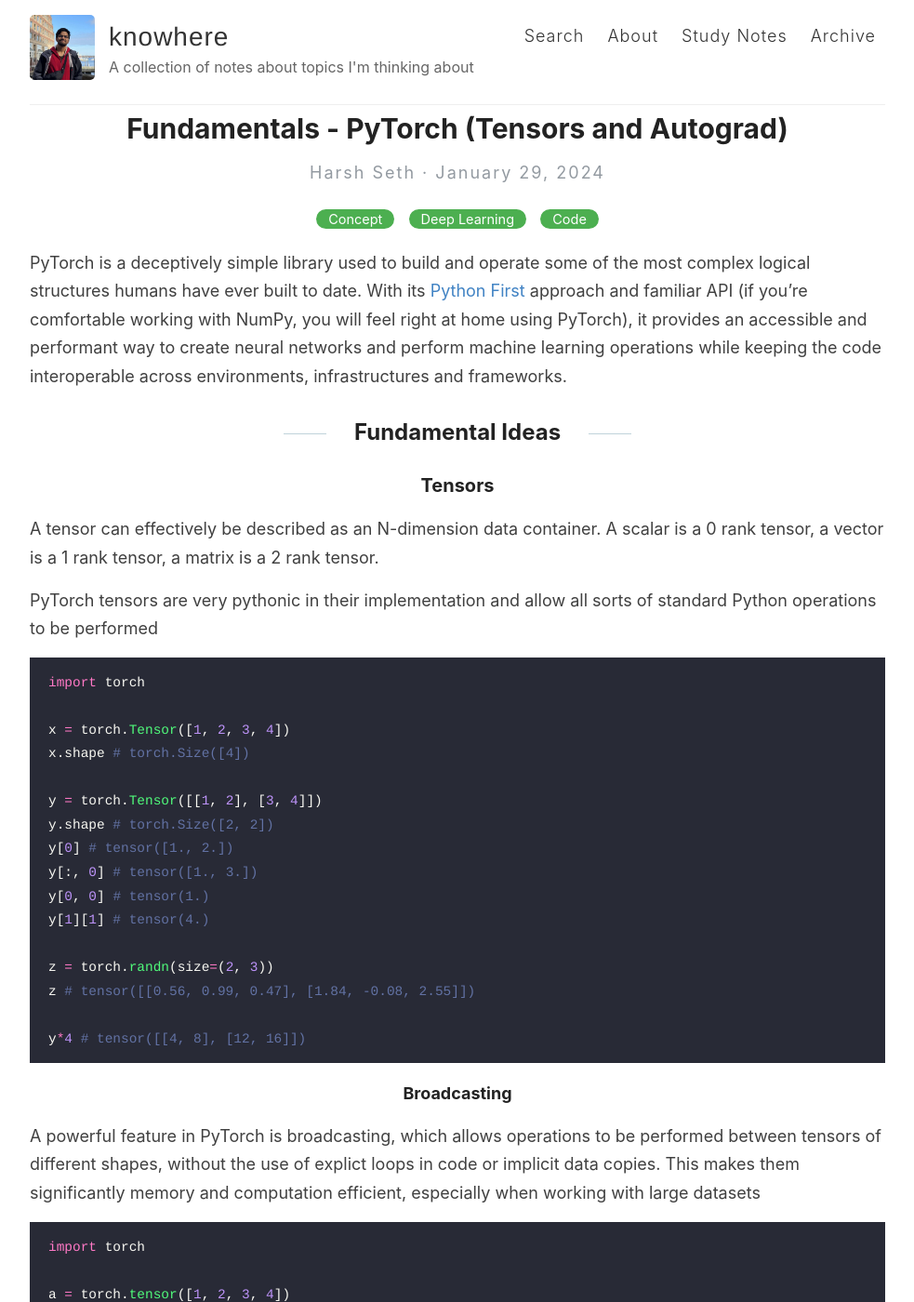
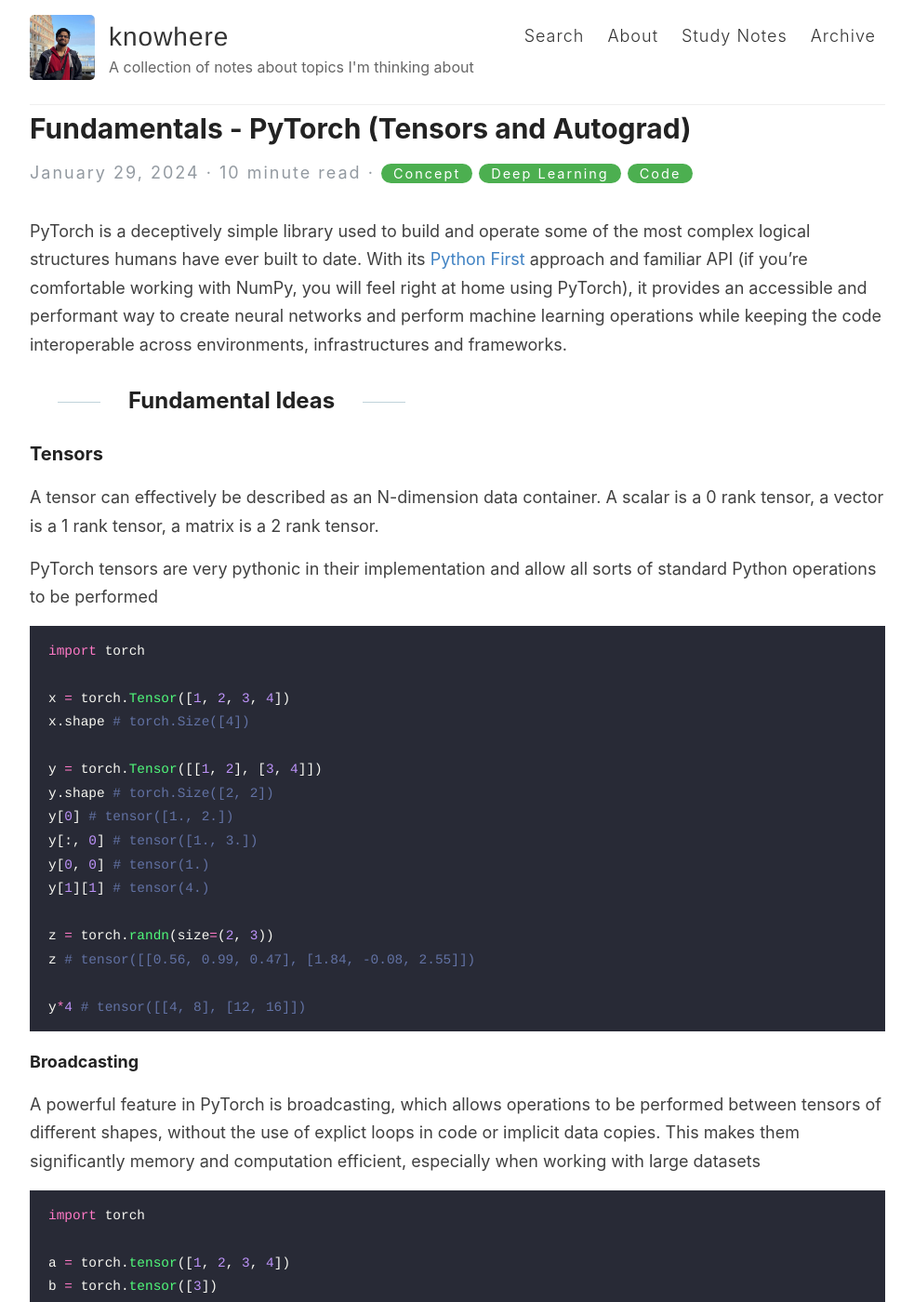
Before and after one commit to harsh-seth/knowhere, a Jekyll site: the page built from _posts/2024-01-29-fundamentals-pytorch-tensors-and-autograd.md, in a window 1280 px wide and 1400 px high. Shown: the whole window at 93% size, without its empty margins (148-1131 px from the left). Built offline with Jekyll 4.4.1, drawn with Linux system fonts in a browser that asks for light colours.

Commit message:
layout: changed centering for posts

```diff
--- a/_layouts/post.html
+++ b/_layouts/post.html
@@ -5,22 +5,20 @@ layout: default
 <article class="post detailed">
   <h1>{{ page.title }}</h1>
 
+  {% if post %}
+    {% assign categories = post.categories %}
+  {% else %}
+    {% assign categories = page.categories %}
+  {% endif %}
   <div>
-    <p class="author_title">{{site.author}}  ·  {{ page.date | date: "%B %e, %Y" }}</p>
+    <p class="author_title">{{ page.date | date: "%B %e, %Y" }}  ·   {{ content | split: " " | size | divided_by: 200.0 | ceil }} minute read   ·   <span class="post-tags">
+      {% for category in categories %}
+        <a href="{{site.baseurl}}/categories/#{{category|slugize}}">{{category}}</a>
+      {% endfor %}
+    </span></p>
     {% if page.last_modified_at %}
     <p class="author_title" datetime="{{ page.last_modified_at | date_to_xmlschema }}">(Updated: {{ page.last_modified_at | date: "%b %-d, %Y" }})</p>
     {% endif %}
-    <div class="post-tags">
-      {% if post %}
-        {% assign categories = post.categories %}
-      {% else %}
-        {% assign categories = page.categories %}
-      {% endif %}
-      {% for category in categories %}
-        <a href="{{site.baseurl}}/categories/#{{category|slugize}}">{{category}}</a>
-        {% unless forloop.last %}&nbsp;{% endunless %}
-      {% endfor %}
-    </div>
   </div>
 
   <div class="entry">
@@ -31,9 +29,5 @@ layout: default
     <p><span class="share-box">Share:</span> <a href="https://twitter.com/share?text={{ page.title }}&url={{site.url}}{{page.url}}" target="_blank">Twitter</a>, <a href="https://www.facebook.com/sharer.php?u={{site.url}}{{page.url}}" target="_blank">Facebook</a></p>
   </div>
 
-  <!--<div class="date">
-    Written on {{ page.date | date: "%B %e, %Y" }}
-  </div>-->
-
   <!-- {% include disqus.html %} -->
 </article>
--- a/assets/style.scss
+++ b/assets/style.scss
@@ -45,7 +45,6 @@ h1, h2, h3, h4, h5, h6 {
   line-height: 1.7;
   margin: 1em 0 15px;
   padding: 0;
-  text-align: center;
 
   @include mobile {
     line-height: 1.4;
@@ -453,6 +452,10 @@ nav {
     text-transform: uppercase;
     font-size: 15px;
   }
+
+  .entry {
+    margin-top: 2rem;
+  }
 }
 
 .wrapper-container {
@@ -495,7 +498,6 @@ body:after {
 
 .post h1{
   font-family: -system-ui, -apple-system, BlinkMacSystemFont, "Segoe UI", Roboto, Helvetica, Arial, sans-serif, "Apple Color Emoji", "Segoe UI Emoji", "Segoe UI Symbol";
-  text-align: center;
   font-weight: bold;
   font-kerning: auto;
   font-feature-settings: "kern","liga","dlig","hlig","cswh";
@@ -504,7 +506,6 @@ body:after {
 
 .page h1{
   font-family: -system-ui, -apple-system, BlinkMacSystemFont, "Segoe UI", Roboto, Helvetica, Arial, sans-serif, "Apple Color Emoji", "Segoe UI Emoji", "Segoe UI Symbol";
-  text-align: center;
   font-weight: bold;
   font-kerning: auto;
   font-feature-settings: "kern","liga","dlig","hlig","cswh";
@@ -512,13 +513,11 @@ body:after {
 }
 
 .author_title{
-  text-align: center;
   color: #939aa1;
   letter-spacing: 2px;
 }
 
 .post_date{
-  text-align: center;
   color: #939aa1;
 }
 
@@ -741,11 +740,6 @@ Modules - reusable parts of our design
   font-weight: 600;
   font-size: 9px;
   line-height: 0;
-}
-
-.post-tags {
-  text-align: center;
-  line-height: 35px;
 }
 
 .post-tags a {
```
